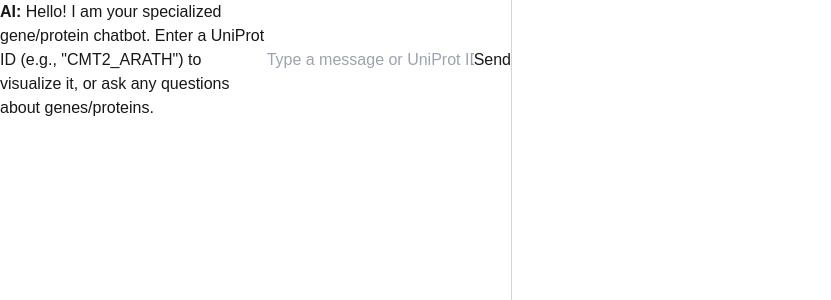
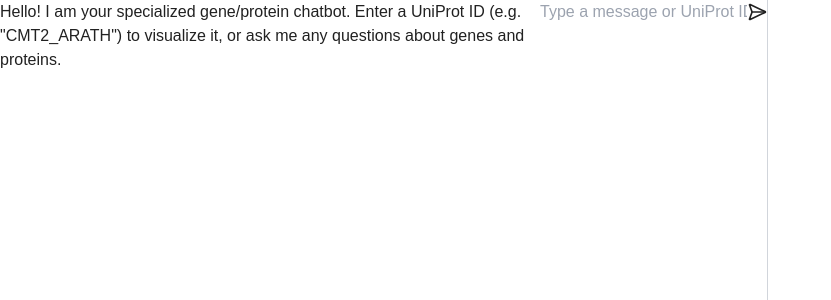
Before and after one commit to MOL3022-Bioinformatics/BioSeekerR3, a Next.js app: page / in a window 1280 px wide. Shown: the top 300 px of the page, without its empty margins (0-831 px from the left). Built offline with nearby package versions, Linux system fonts and the light colour scheme.

Commit message:
fix: connects to ollama, still an error parsing json

```diff
--- a/package.json
+++ b/package.json
@@ -11,6 +11,7 @@
   },
   "dependencies": {
     "3dmol": "^2.4.2",
+    "lucide-react": "^0.475.0",
     "next": "^15.1.6",
     "react": "^19.0.0",
     "react-dom": "^19.0.0"
@@ -21,13 +22,13 @@
     "@testing-library/jest-dom": "^6.6.3",
     "@testing-library/react": "^16.2.0",
     "autoprefixer": "^10.4.20",
+    "babel-jest": "^29.5.0",
     "eslint": "^9",
     "eslint-config-next": "15.1.6",
     "jest": "^29.7.0",
     "jest-environment-jsdom": "^29.7.0",
     "postcss": "^8.5.1",
     "tailwindcss": "^3.4.17",
-    "ts-node": "^10.9.2",
-    "babel-jest": "^29.5.0"
+    "ts-node": "^10.9.2"
   }
 }
--- a/pages/api/localLLM.js
+++ b/pages/api/localLLM.js
@@ -1,7 +1,7 @@
 // services/aiService.js
 const AI_MODE = process.env.NEXT_PUBLIC_AI_MODE || 'local';
 
-export async function sendMessageToAI(userMessage) {
+export default async function sendMessageToAI(userMessage) {
   if (AI_MODE === 'local') {
     return sendMessageToLocalLLM(userMessage);
   } else {
@@ -10,18 +10,22 @@ export async function sendMessageToAI(userMessage) {
 }
 
 async function sendMessageToLocalLLM(message) {
-  // Example calling a local endpoint (like Ollama or custom server)
   try {
-    const response = await fetch('http://localhost:11411/api/v1/generate', {
+    const response = await fetch('http://localhost:11434/api/generate', { // Updated port
       method: 'POST',
       headers: { 'Content-Type': 'application/json' },
-      body: JSON.stringify({ prompt: message })
+      body: JSON.stringify({ model: "deepseek-r1:7b", prompt: message })
     });
+
     if (!response.ok) {
-      throw new Error('Local AI request failed');
+      throw new Error(`Local AI request failed: ${response.statusText}`);
     }
+
     const data = await response.json();
-    return data?.reply || '(No reply from local AI)';
+    console.log("AI Response:", data); // Debugging
+
+    // Adjust this based on actual response structure
+    return data?.text || '(No reply from local AI)';
   } catch (err) {
     console.error('Error calling local AI:', err);
     return 'Error: local AI is not reachable';
--- a/pages/index.js
+++ b/pages/index.js
@@ -29,7 +29,7 @@ export default function Home() {
 
   return (
     <div className="flex flex-row h-screen">
-      <div className="w-2/5 border-r border-gray-300">
+      <div className="w-3/5 border-r border-gray-300">
         <ChatPanel onSequenceSubmit={handleSequenceSubmit} />
       </div>
       <div className="flex-1 relative">
--- a/src/app/components/ChatPanel.jsx
+++ b/src/app/components/ChatPanel.jsx
@@ -1,65 +1,122 @@
-// components/ChatPanel.jsx
+import { useState, useEffect, useRef } from "react";
+import { sendMessageToAI } from '../services/aiService';
+import { SendHorizontal } from "lucide-react";
 
-import React, { useState } from 'react';
-import { sendMessageToAI } from '../services/aiService';
-
-export default function ChatPanel({ onSequenceSubmit }) {
+const ChatPanel = ({ onSendMessage = () => {} }) => {
   const [inputValue, setInputValue] = useState('');
   const [chatHistory, setChatHistory] = useState([
     {
       role: 'assistant',
-      content:
-        'Hello! I am your specialized gene/protein chatbot. ' +
-        'Enter a UniProt ID (e.g., "CMT2_ARATH") to visualize it, ' +
-        'or ask any questions about genes/proteins.'
+      content: 'Hello! I am your specialized gene/protein chatbot. Enter a UniProt ID (e.g. "CMT2_ARATH") to visualize it, or ask me any questions about genes and proteins.'
     }
   ]);
+  const [isLoading, setIsLoading] = useState(false);
+  const chatContainerRef = useRef(null);
 
-  const handleSendMessage = async () => {
-    if (!inputValue.trim()) return;
+  // Auto-scroll to the latest message
+  useEffect(() => {
+    if (chatContainerRef.current) {
+      chatContainerRef.current.scrollTop = chatContainerRef.current.scrollHeight;
+    }
+  }, [chatHistory]);
 
-    // Optionally detect a UniProt-like string. For MVP, just call onSequenceSubmit anyway:
-    onSequenceSubmit(inputValue);
+  const handleSend = async (e) => {
+    e.preventDefault();
+    if (!inputValue.trim() || isLoading) return;
 
-    const userMessage = { role: 'user', content: inputValue };
-    setChatHistory((prev) => [...prev, userMessage]);
+    const trimmedInput = inputValue.trim();
+
+    // Add user message to chat
+    const userMessage = { role: 'user', content: trimmedInput };
+    setChatHistory(prev => [...prev, userMessage]);
+    setInputValue('');
+    setIsLoading(true);
 
     try {
-      const response = await sendMessageToAI(inputValue);
+      // Send to AI and get response
+      const response = await sendMessageToAI(trimmedInput);
       const aiMessage = { role: 'assistant', content: response };
-      setChatHistory((prev) => [...prev, aiMessage]);
-    } catch (err) {
-      console.error('ChatPanel error:', err);
+      setChatHistory(prev => [...prev, aiMessage]);
+      onSendMessage(trimmedInput); // Notify parent if needed
+    } catch (error) {
+      console.error('Error sending message:', error);
+      const errorMessage = {
+        role: 'assistant',
+        content: 'Sorry, I encountered an error. Please try again.'
+      };
+      setChatHistory(prev => [...prev, errorMessage]);
+    } finally {
+      setIsLoading(false);
     }
-
-    setInputValue('');
   };
 
   return (
-    <div className="flex flex-col h-full">
-      <div className="flex-grow overflow-y-auto p-4">
-        {chatHistory.map((msg, idx) => (
-          <div key={idx} className="mb-4">
-            <strong>{msg.role === 'user' ? 'User' : 'AI'}:</strong> {msg.content}
+<div className="flex flex-col h-full bg-[#212121] text-gray-200 rounded-lg overflow-hidden">
+  {/* Chat Messages Container */}
+  <div
+    ref={chatContainerRef}
+    className="flex-1 overflow-y-auto p-4 space-y-4 bg-[#212121]"
+    style={{
+      scrollbarWidth: 'thin',
+      scrollbarColor: '#424242 transparent'
+    }}
+  >
+    {chatHistory.map((msg, index) => (
+      <div
+        key={index}
+        className={`flex ${msg.role === 'user' ? 'justify-end' : 'justify-start'}`}
+      >
+        <div className={`max-w-[75%] rounded-lg p-3 ${
+          msg.role === 'user'
+            ? 'bg-[#303030] ml-auto'
+            : 'bg-[#303030] mr-auto'
+        }`}>
+          {msg.content}
+        </div>
       </div>
     ))}
+    {isLoading && (
+      <div className="flex justify-start">
+        <div className="max-w-[75%] rounded-lg p-3 bg-[#303030]">
+          <div className="flex space-x-2">
+            <div className="w-2 h-2 bg-gray-300 rounded-full animate-bounce"></div>
+            <div className="w-2 h-2 bg-gray-300 rounded-full animate-bounce delay-100"></div>
+            <div className="w-2 h-2 bg-gray-300 rounded-full animate-bounce delay-200"></div>
           </div>
-      <div className="p-4 border-t border-gray-300 flex">
+        </div>
+      </div>
+    )}
+  </div>
+
+  {/* Input Container */}
+  <form
+    onSubmit={handleSend}
+    className="border-t border-[#424242] p-4 bg-[#212121]"
+  >
+    <div className="flex items-center space-x-2">
       <input
-          className="flex-grow border border-gray-300 p-2 mr-2"
         type="text"
-          placeholder="Type a message or UniProt ID..."
         value={inputValue}
         onChange={(e) => setInputValue(e.target.value)}
-          onKeyDown={(e) => e.key === 'Enter' && handleSendMessage()}
+        placeholder="Type a message or UniProt ID..."
+        className="flex-1 p-3 rounded-lg bg-[#303030] text-gray-200 placeholder-gray-400 focus:outline-none focus:ring-2 focus:ring-[#424242]"
+        disabled={isLoading}
       />
       <button
-          className="bg-blue-600 text-white px-4 py-2"
-          onClick={handleSendMessage}
+        type="submit"
+        disabled={isLoading || !inputValue.trim()}
+        className={`p-3 rounded-lg ${
+          isLoading || !inputValue.trim()
+            ? 'bg-[#303030] cursor-not-allowed'
+            : 'bg-[#303030] hover:bg-[#424242]'
+        } transition-colors`}
       >
-          Send
+        <SendHorizontal size={20} />
       </button>
     </div>
+  </form>
 </div>
   );
-}
+};
+
+export default ChatPanel;
--- a/styles/global.css
+++ b/styles/global.css
@@ -4,12 +4,14 @@
 
 :root {
   --background: #ffffff;
-  --foreground: #171717;
+  --foreground: #212121;
+  --text-color: #ececec;
+  --chat-bg: #303030;
 }
 
 @media (prefers-color-scheme: dark) {
   :root {
-    --background: #0a0a0a;
+    --background: #212121;
     --foreground: #ededed;
   }
 }
```
Also changed, not shown: 1 other file (tests, documents, lock files or other folders). Lines whose indentation alone changed are shown as unchanged.
